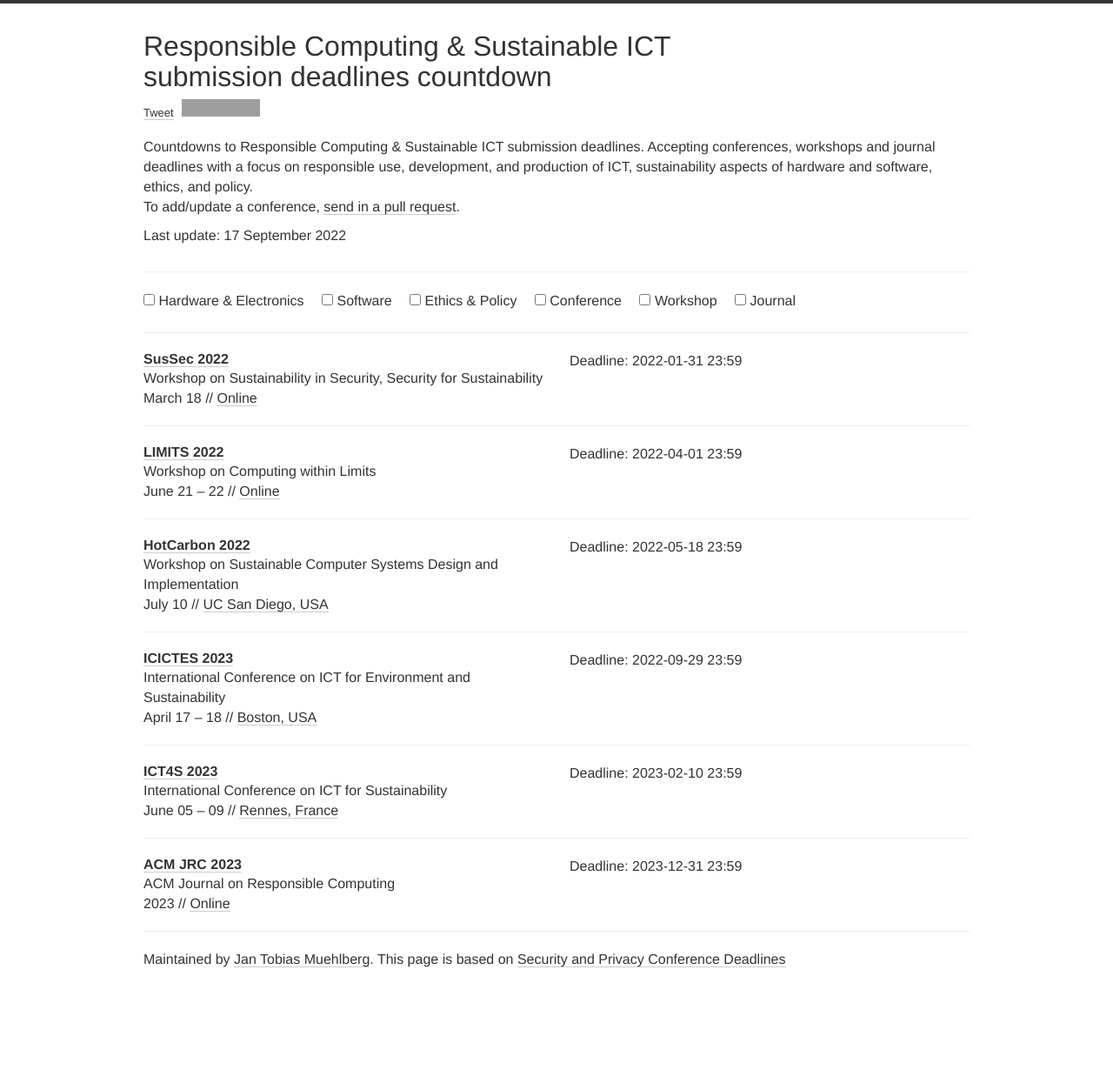
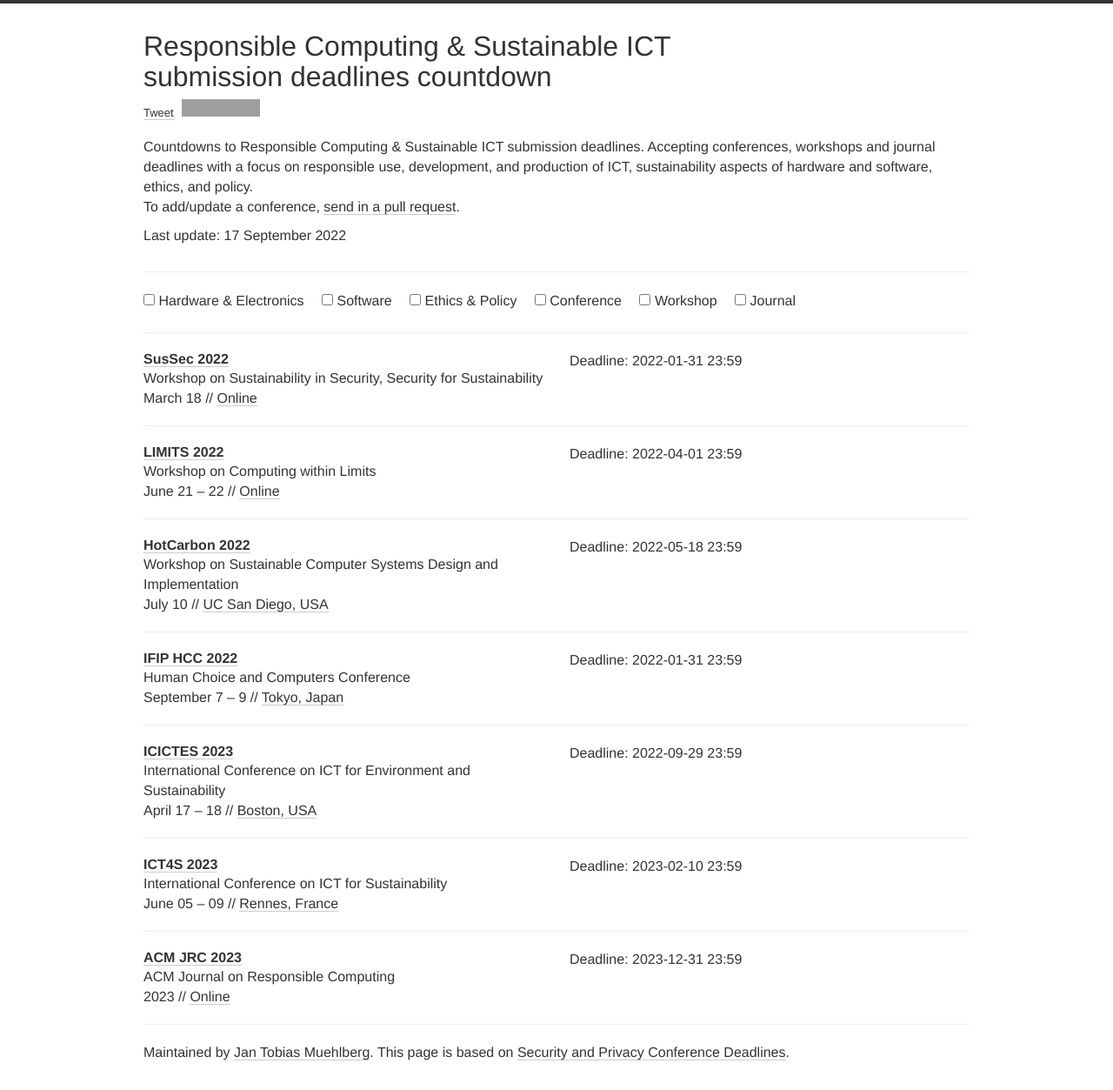
Before and after one commit to responsible-computing/responsible-computing.github.io, a Jekyll site: the page built from index.html, in a window 1280 px wide. Shown: the whole page at 87% size. Built offline with Jekyll 4.4.1, drawn with Linux system fonts in a browser that asks for light colours; nearby versions of some CDN libraries; comment, search, counter and statistics services are not loaded; before the commit the page ends 1146 px from its top, so only the background shows below that; grey boxes are pictures that could not be loaded.

Commit message:
typo added IFIP HCC

```diff
--- a/_data/conferences.yml
+++ b/_data/conferences.yml
@@ -31,6 +31,16 @@
   place: UC San Diego, USA
   tags: [HARD, SOFT, SHOP]
 
+- name: IFIP HCC
+  year: 2022
+  date: "September 7 – 9"
+  description: Human Choice and Computers Conference
+  link: http://ifiptc9.org/hcc/
+  deadline:
+    - "2022-01-31 23:59"
+  place: Tokyo, Japan
+  tags: [ETPO, CONF]
+
 - name: ICICTES
   year: 2023
   date: "April 17 – 18"
--- a/index.html
+++ b/index.html
@@ -96,7 +96,7 @@
         Maintained by <a href="https://www.beetzsee.de/aboutme.html">Jan
 Tobias Muehlberg</a>. This page is based on <a
 href="https://sec-deadlines.github.io/">Security and Privacy Conference
-Deadlines</a>
+Deadlines</a>.
       </footer>
     </div>
 
```
